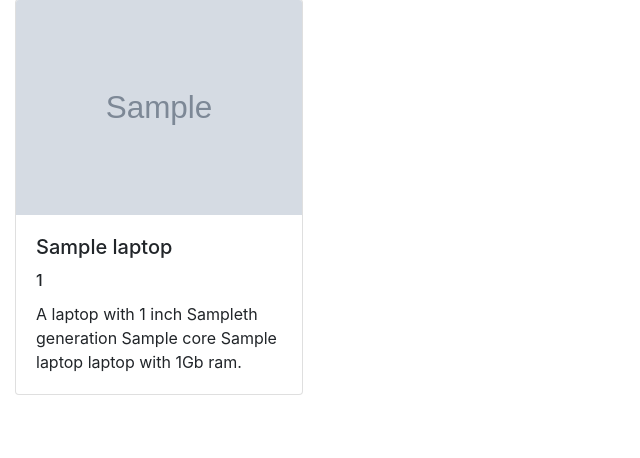
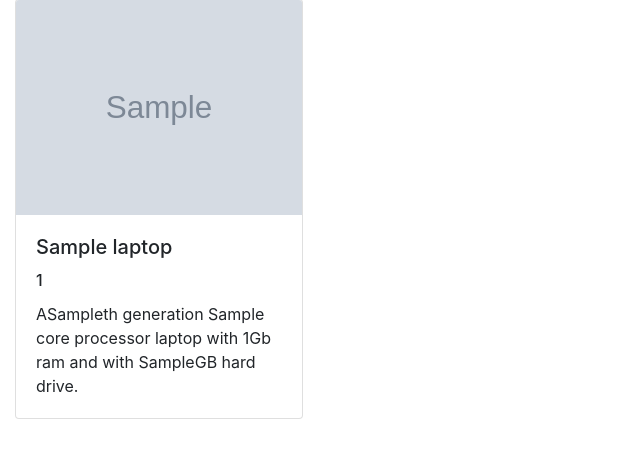
Before and after one commit to Code-Institute-Submissions/requestMachine, a Flask app: page /get_laptops in a window 1280 px wide. Shown: the part 113-571 px from the top of the page, without its empty margins (0-640 px from the left). Run offline with Flask 2, Linux system fonts and the light colour scheme; grey boxes marked "Sample" are stand-in pictures; a database or web service that is not in the repository returns one stand-in record (values such as "Sample title"); some libraries are stand-ins or nearby versions.

Commit message:
reduce attributes to the needed

```diff
--- a/templates/laptops.html
+++ b/templates/laptops.html
@@ -15,8 +15,8 @@
         <div class="card-body">
           <h5 class="card-title">{{laptop.model_name}}</h5>
           <h6 class="card-title">{{laptop.model_number}}</h6>
-          <p class="card-text">A laptop with {{laptop.screen_size}} inch {{laptop.proc_gen}}th generation
-            {{laptop.proc_cores}} core {{laptop.proc_name}} laptop with {{laptop.ram_size}}Gb ram.</p>
+          <p class="card-text">A{{laptop.proc_gen}}th generation
+            {{laptop.proc_cores}} core processor laptop with {{laptop.ram_size}}Gb ram and with {{laptop.hard_drive}}GB hard drive.</p>
         </div>
       </div>
 
```
